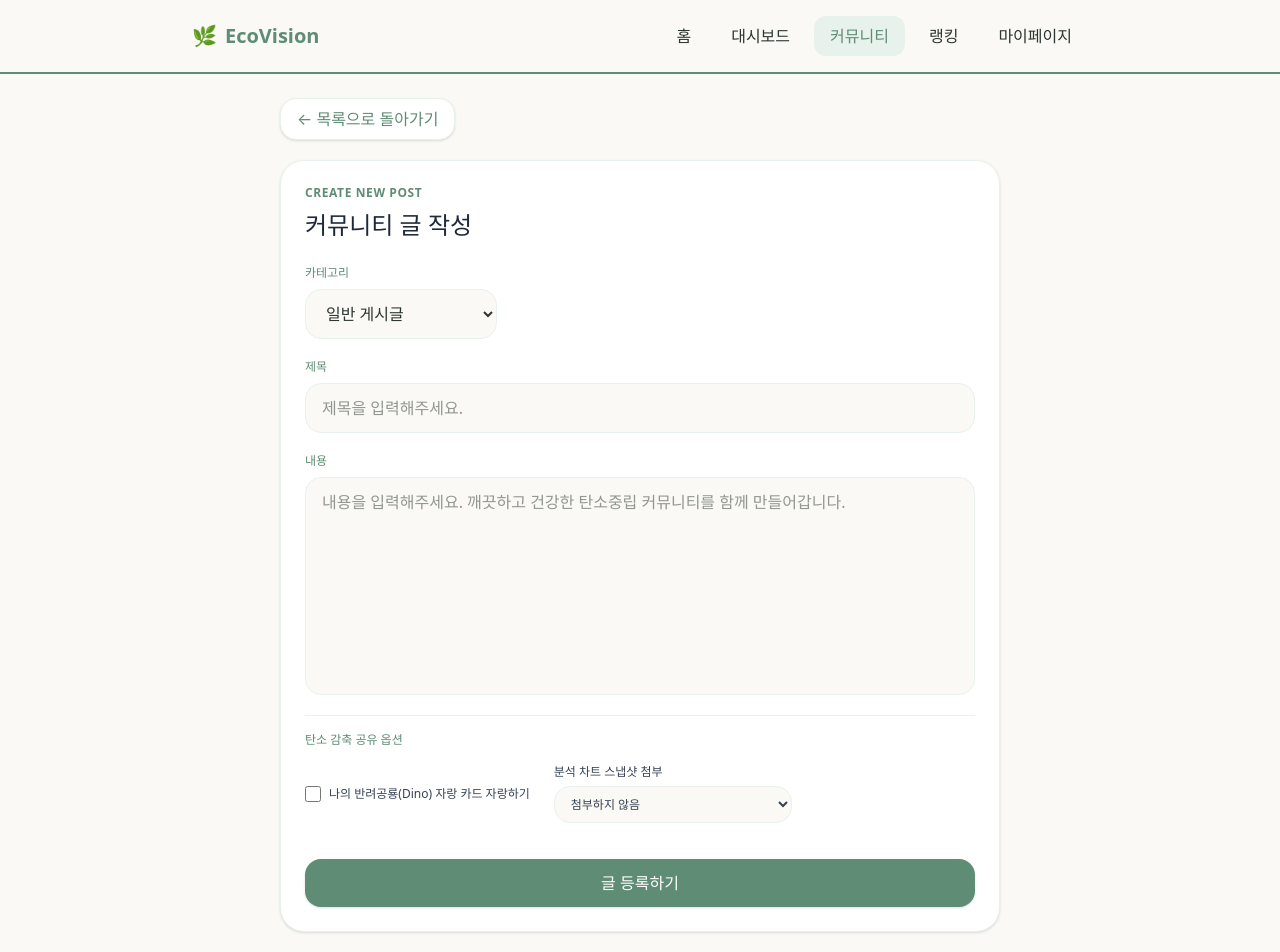
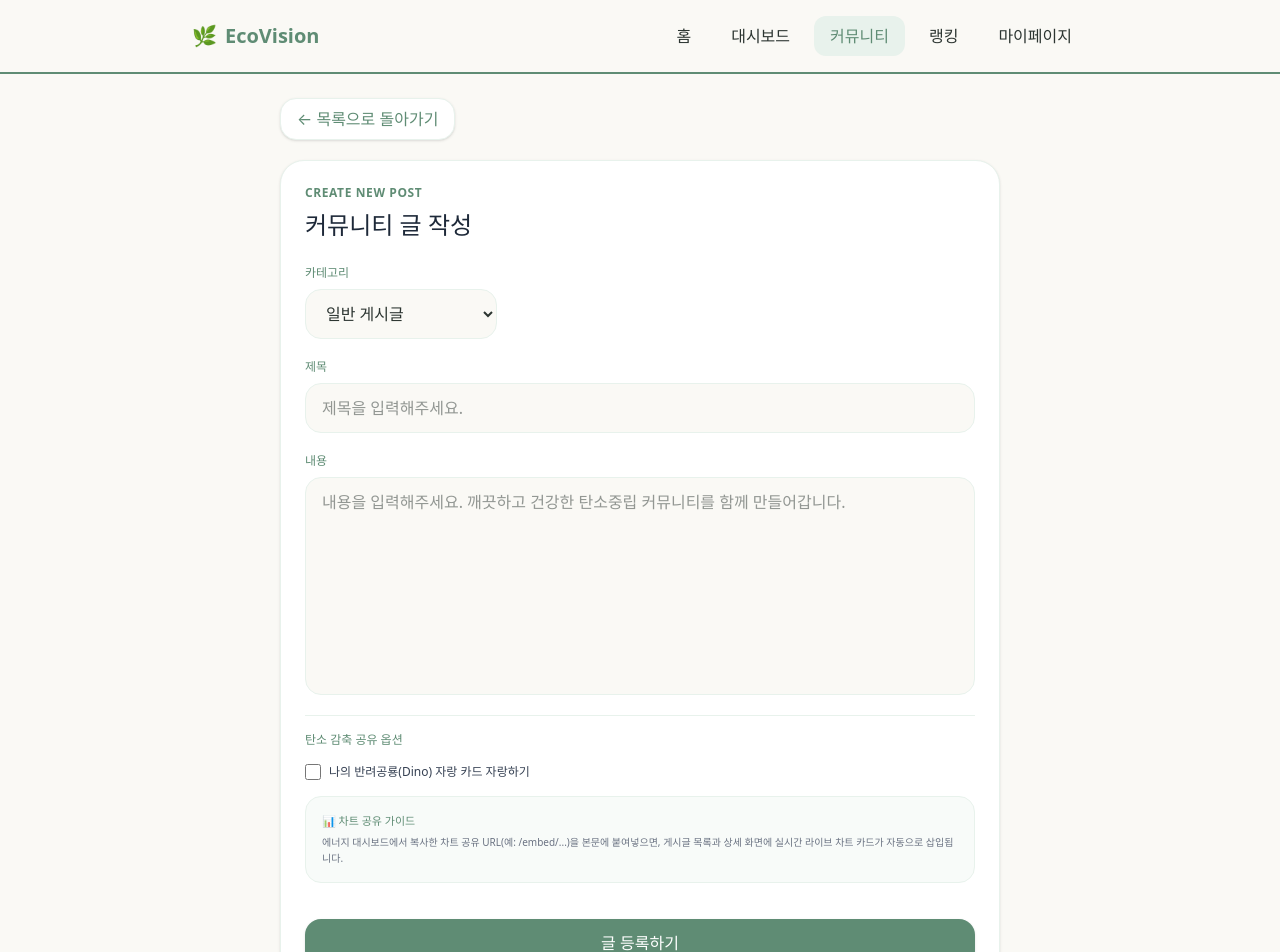
Before and after one commit to 2112045YHJ/dino-ecovision, a React (Vite) app in the folder frontend/: page /community/write in a window 1280 px wide. Shown: the top 952 px of the page. Built offline with nearby package versions, Linux system fonts and the light colour scheme.

Commit message:
feat(community-fe): 스냅샷 URL 실시간 감지 미리보기 및 목록 첨부 배지 추가

```diff
--- a/frontend/src/pages/CommunityPage.tsx
+++ b/frontend/src/pages/CommunityPage.tsx
@@ -190,6 +190,16 @@ export function CommunityPage() {
                         </span>
                       )}
                       <h3 className="text-base font-bold text-gray-800 truncate">{post.title}</h3>
+                      {post.chartSnapshotId && (
+                        <span className="rounded bg-sky-50 px-1.5 py-0.5 text-[9px] font-bold text-sky-600 border border-sky-100 shrink-0">
+                          📊 차트
+                        </span>
+                      )}
+                      {post.dinoSnapshot && (
+                        <span className="rounded bg-amber-50 px-1.5 py-0.5 text-[9px] font-bold text-amber-600 border border-amber-100 shrink-0">
+                          🦖 디노
+                        </span>
+                      )}
                     </div>
 
                     <div className="mt-2 flex items-center gap-3 text-xs text-gray-500">
--- a/frontend/src/pages/CommunityWritePage.tsx
+++ b/frontend/src/pages/CommunityWritePage.tsx
@@ -13,7 +13,6 @@ export function CommunityWritePage() {
   const [content, setContent] = useState("");
   const [category, setCategory] = useState("GENERAL");
   const [attachDino, setAttachDino] = useState(false);
-  const [selectedChartId, setSelectedChartId] = useState("");
 
   const handleSubmit = async (e: React.FormEvent) => {
     e.preventDefault();
@@ -34,28 +33,27 @@ export function CommunityWritePage() {
       if (localDino) {
         dinoSnapshot = localDino;
       } else {
-        // 공룡이 없을 경우 가상 데이터 생성
+        // 공룡이 없을 경우 기본 셋 데이터
         dinoSnapshot = JSON.stringify({
-          type: "SAURO",
-          name: "초록초록이",
-          stage: "HATCHLING",
-          affinity: 15
+          type: "TYRANO",
+          name: "티라노",
+          stage: "EGG",
+          affinity: 0
         });
       }
     }
 
-    // 차트 첨부 시 본문에 /embed/uuid 덧붙이기
-    let finalContent = content;
-    if (selectedChartId) {
-      finalContent += `\n\n/embed/${selectedChartId}`;
-    }
+    // 본문에서 차트 스냅샷 UUID 자동 추출 (정규식 파싱)
+    const EMBED_REGEX = /\/embed\/([a-zA-Z0-9-]+)/i;
+    const match = content.match(EMBED_REGEX);
+    const chartSnapshotId = match ? match[1] : null;
 
     try {
       const id = await createPost({
         title,
-        content: finalContent,
+        content,
         category,
-        chartSnapshotId: selectedChartId || null,
+        chartSnapshotId,
         dinoSnapshot,
       });
       alert("글이 성공적으로 등록되었습니다!");
@@ -147,7 +145,7 @@ export function CommunityWritePage() {
             <div className="grid gap-4 border-t border-[#E8F2EC] pt-4">
               <span className="text-xs font-bold text-[#5F8C74]">탄소 감축 공유 옵션</span>
 
-              <div className="flex flex-col sm:flex-row gap-6">
+              <div className="flex flex-col gap-4">
                 {/* 공룡 자랑 */}
                 <label className="flex items-center gap-2 text-xs text-gray-700 cursor-pointer">
                   <input
@@ -159,20 +157,15 @@ export function CommunityWritePage() {
                   <span>나의 반려공룡(Dino) 자랑 카드 자랑하기</span>
                 </label>
 
-                {/* 차트 공유 */}
-                <label className="flex flex-col gap-1.5 text-xs text-gray-700">
-                  <span>분석 차트 스냅샷 첨부</span>
-                  <select
-                    value={selectedChartId}
-                    onChange={(e) => setSelectedChartId(e.target.value)}
-                    className="rounded-2xl border border-[#E8F2EC] bg-[#FAF9F5] px-3 py-2 text-xs font-semibold outline-none focus:border-[#5F8C74] cursor-pointer"
-                  >
-                    <option value="">첨부하지 않음</option>
-                    <option value="4a1c5d00-4b82-4fcf-8472-872e42c26350">
-                      우리 동네 5개년 월간 전력 사용량 비교
-                    </option>
-                  </select>
-                </label>
+                {/* 차트 가이드 안내 */}
+                <div className="rounded-2xl bg-[#E8F2EC]/30 p-4 border border-[#E8F2EC]">
+                  <p className="text-[11px] font-bold text-[#5F8C74] flex items-center gap-1.5">
+                    📊 차트 공유 가이드
+                  </p>
+                  <p className="text-[10px] text-gray-500 mt-1 leading-relaxed">
+                    에너지 대시보드에서 복사한 차트 공유 URL(예: /embed/...)을 본문에 붙여넣으면, 게시글 목록과 상세 화면에 실시간 라이브 차트 카드가 자동으로 삽입됩니다.
+                  </p>
+                </div>
               </div>
             </div>
 
```
